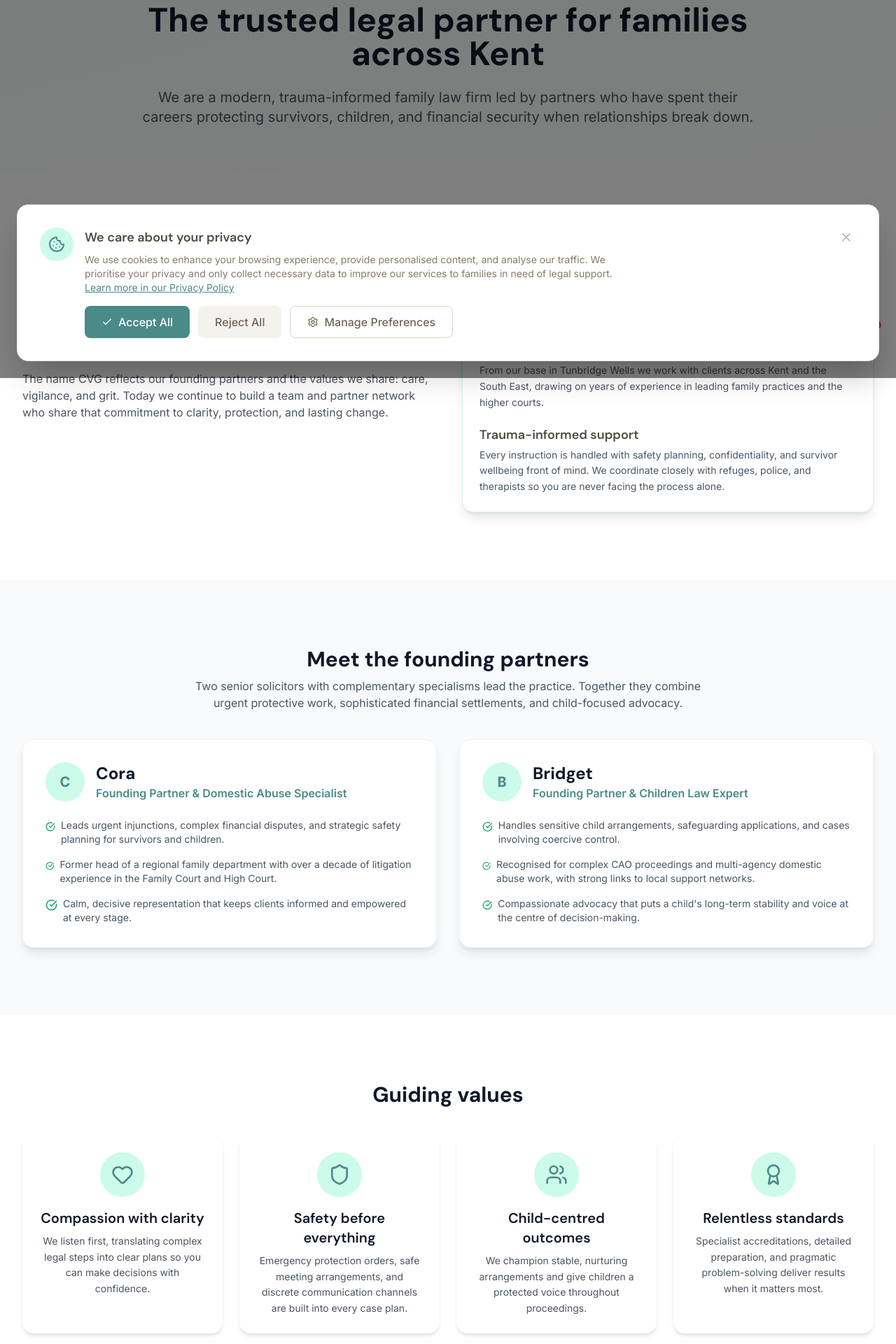
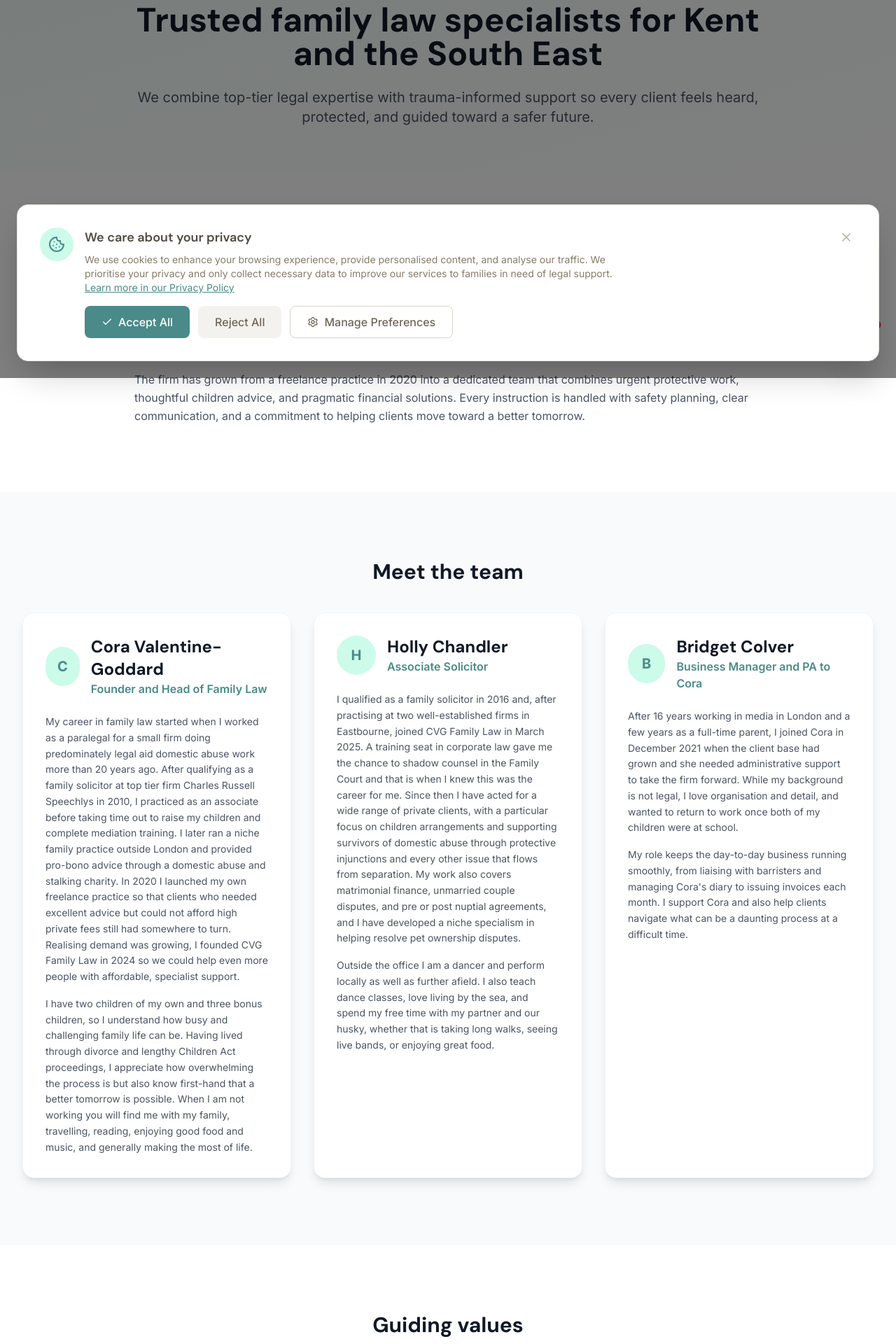
Before and after one commit to mattboostkit/cvg-family-law, a Next.js app: page /about in a window 1280 px wide. Shown: the part 260-2180 px from the top of the page at 70% size. Built offline with nearby package versions, Linux system fonts and the light colour scheme.

Commit message:
Align About page content with CVG site

```diff
--- a/app/about/page.tsx
+++ b/app/about/page.tsx
@@ -1,495 +1,214 @@
 import { Metadata } from "next";
-
 import Link from "next/link";
-
-import { Award, Users, Heart, Shield, ArrowRight, CheckCircle } from "lucide-react";
-
-
+import { Award, Users, Heart, Shield, ArrowRight } from "lucide-react";
 
 export const metadata: Metadata = {
-
   title: "About Us - CVG Family Law",
-
   description:
-
     "Learn how CVG Family Law supports families and survivors across Kent. Meet the founding partners, explore our values, and discover how we work.",
-
 };
 
-
-
-const storyHighlights = [
-
-  {
-
-    title: "Built for families navigating crisis",
-
-    description:
-
-      "CVG Family Law was created to give people experiencing domestic abuse, separation, or complex children matters a specialist team that blends technical excellence with human warmth.",
-
-  },
-
-  {
-
-    title: "Kent roots, national expertise",
-
-    description:
-
-      "From our base in Tunbridge Wells we work with clients across Kent and the South East, drawing on years of experience in leading family practices and the higher courts.",
-
-  },
-
-  {
-
-    title: "Trauma-informed support",
-
-    description:
-
-      "Every instruction is handled with safety planning, confidentiality, and survivor wellbeing front of mind. We coordinate closely with refuges, police, and therapists so you are never facing the process alone.",
-
-  },
-
+const storyCopy = [
+  "CVG Family Law was founded by Cora Valentine-Goddard after more than two decades of specialist family law work in London and the South East. Having started her career in legal aid domestic abuse matters and later qualifying at Charles Russell Speechlys, Cora set up CVG to deliver outstanding advice with the empathy and accessibility that families in crisis deserve.",
+  "The firm has grown from a freelance practice in 2020 into a dedicated team that combines urgent protective work, thoughtful children advice, and pragmatic financial solutions. Every instruction is handled with safety planning, clear communication, and a commitment to helping clients move toward a better tomorrow.",
 ];
 
-
-
 const teamMembers = [
-
   {
-
-    name: "Cora",
-
-    role: "Founding Partner & Domestic Abuse Specialist",
-
-    focus:
-
-      "Leads urgent injunctions, complex financial disputes, and strategic safety planning for survivors and children.",
-
-    experience:
-
-      "Former head of a regional family department with over a decade of litigation experience in the Family Court and High Court.",
-
-    approach:
-
-      "Calm, decisive representation that keeps clients informed and empowered at every stage.",
-
+    name: "Cora Valentine-Goddard",
+    role: "Founder and Head of Family Law",
+    bio: [
+      "My career in family law started when I worked as a paralegal for a small firm doing predominately legal aid domestic abuse work more than 20 years ago. After qualifying as a family solicitor at top tier firm Charles Russell Speechlys in 2010, I practiced as an associate before taking time out to raise my children and complete mediation training. I later ran a niche family practice outside London and provided pro-bono advice through a domestic abuse and stalking charity. In 2020 I launched my own freelance practice so that clients who needed excellent advice but could not afford high private fees still had somewhere to turn. Realising demand was growing, I founded CVG Family Law in 2024 so we could help even more people with affordable, specialist support.",
+      "I have two children of my own and three bonus children, so I understand how busy and challenging family life can be. Having lived through divorce and lengthy Children Act proceedings, I appreciate how overwhelming the process is but also know first-hand that a better tomorrow is possible. When I am not working you will find me with my family, travelling, reading, enjoying good food and music, and generally making the most of life.",
+    ],
   },
-
   {
-
-    name: "Bridget",
-
-    role: "Founding Partner & Children Law Expert",
-
-    focus:
-
-      "Handles sensitive child arrangements, safeguarding applications, and cases involving coercive control.",
-
-    experience:
-
-      "Recognised for complex CAO proceedings and multi-agency domestic abuse work, with strong links to local support networks.",
-
-    approach:
-
-      "Compassionate advocacy that puts a child's long-term stability and voice at the centre of decision-making.",
-
+    name: "Holly Chandler",
+    role: "Associate Solicitor",
+    bio: [
+      "I qualified as a family solicitor in 2016 and, after practising at two well-established firms in Eastbourne, joined CVG Family Law in March 2025. A training seat in corporate law gave me the chance to shadow counsel in the Family Court and that is when I knew this was the career for me. Since then I have acted for a wide range of private clients, with a particular focus on children arrangements and supporting survivors of domestic abuse through protective injunctions and every other issue that flows from separation. My work also covers matrimonial finance, unmarried couple disputes, and pre or post nuptial agreements, and I have developed a niche specialism in helping resolve pet ownership disputes.",
+      "Outside the office I am a dancer and perform locally as well as further afield. I also teach dance classes, love living by the sea, and spend my free time with my partner and our husky, whether that is taking long walks, seeing live bands, or enjoying great food.",
+    ],
   },
-
+  {
+    name: "Bridget Colver",
+    role: "Business Manager and PA to Cora",
+    bio: [
+      "After 16 years working in media in London and a few years as a full-time parent, I joined Cora in December 2021 when the client base had grown and she needed administrative support to take the firm forward. While my background is not legal, I love organisation and detail, and wanted to return to work once both of my children were at school.",
+      "My role keeps the day-to-day business running smoothly, from liaising with barristers and managing Cora's diary to issuing invoices each month. I support Cora and also help clients navigate what can be a daunting process at a difficult time.",
+    ],
+  },
 ];
 
-
-
 const values = [
-
   {
-
     icon: Heart,
-
     title: "Compassion with clarity",
-
     description:
-
-      "We listen first, translating complex legal steps into clear plans so you can make decisions with confidence.",
-
+      "We listen first and turn complicated legal steps into actionable plans so you can make confident decisions.",
   },
-
   {
-
     icon: Shield,
-
     title: "Safety before everything",
-
     description:
-
-      "Emergency protection orders, safe meeting arrangements, and discrete communication channels are built into every case plan.",
-
+      "Protective orders, safe communication channels, and discreet meetings are built into every case plan.",
   },
-
   {
-
     icon: Users,
-
     title: "Child-centred outcomes",
-
     description:
-
-      "We champion stable, nurturing arrangements and give children a protected voice throughout proceedings.",
-
+      "We champion secure, nurturing arrangements and make sure children's voices are heard throughout.",
   },
-
   {
-
     icon: Award,
-
     title: "Relentless standards",
-
     description:
-
-      "Specialist accreditations, detailed preparation, and pragmatic problem-solving deliver results when it matters most.",
-
+      "Specialist accreditations, thorough preparation, and pragmatic problem-solving deliver the best possible results.",
   },
-
 ];
 
-
-
 const approachPillars = [
-
   {
-
     step: "1",
-
-    title: "Listen & stabilise",
-
+    title: "Listen and stabilise",
     detail:
-
-      "Your first consultation focuses on immediate safety, urgent legal steps, and the practical support network around you.",
-
+      "Your first consultation focuses on immediate safety, urgent legal steps, and the practical network around you.",
   },
-
   {
-
     step: "2",
-
     title: "Shape the strategy",
-
     detail:
-
-      "We build a tailored roadmap covering protective injunctions, children issues, and financial planning with timelines you can rely on.",
-
+      "We build a tailored roadmap covering protective injunctions, children issues, and financial planning with reliable timelines.",
   },
-
   {
-
     step: "3",
-
-    title: "Advocate & adjust",
-
+    title: "Advocate and adjust",
     detail:
-
-      "Regular updates, proactive communication with professionals, and robust representation in negotiations or court.",
-
+      "You receive regular updates, proactive contact with professionals, and robust representation in negotiations or court.",
   },
-
   {
-
     step: "4",
-
     title: "Support beyond the order",
-
     detail:
-
-      "Post-order check-ins, links to community resources, and clear next steps so you feel secure long after proceedings end.",
-
+      "Post-order check-ins, community connections, and clear next steps help you feel secure long after proceedings end.",
   },
-
 ];
 
-
-
 export default function AboutPage() {
-
   return (
-
     <>
-
       <section className="bg-gradient-to-br from-primary-50 to-white py-16">
-
         <div className="container-main">
-
           <div className="max-w-4xl mx-auto text-center">
-
             <p className="text-sm uppercase tracking-wide text-primary-600 font-semibold mb-3">
-
               About CVG Family Law
-
             </p>
-
             <h1 className="text-4xl md:text-5xl font-bold mb-6">
-
-              The trusted legal partner for families across Kent
-
+              Trusted family law specialists for Kent and the South East
             </h1>
-
             <p className="text-xl text-gray-600">
-
-              We are a modern, trauma-informed family law firm led by partners who have spent their careers protecting survivors, children, and financial security when relationships break down.
-
+              We combine top-tier legal expertise with trauma-informed support so every client feels heard, protected, and guided toward a safer future.
             </p>
-
           </div>
-
         </div>
-
       </section>
 
-
-
       <section id="story" className="section-padding">
-
         <div className="container-main">
-
-          <div className="grid lg:grid-cols-2 gap-10 items-start">
-
-            <div>
-
-              <h2 className="text-3xl font-bold mb-4">Our story</h2>
-
-              <p className="text-gray-600 mb-4">
-
-                CVG Family Law was founded to remove the disconnect between superb legal advice and the compassionate, practical support that families in crisis deserve. Having seen firsthand how domestic abuse survivors and parents can feel lost in the system, we designed a firm that acts quickly, communicates transparently, and walks every step with you.
-
+          <div className="max-w-4xl mx-auto space-y-6">
+            <h2 className="text-3xl font-bold">Our story</h2>
+            {storyCopy.map((paragraph) => (
+              <p key={paragraph} className="text-gray-600 leading-relaxed">
+                {paragraph}
               </p>
-
-              <p className="text-gray-600">
-
-                The name CVG reflects our founding partners and the values we share: care, vigilance, and grit. Today we continue to build a team and partner network who share that commitment to clarity, protection, and lasting change.
-
-              </p>
-
-            </div>
-
-            <div className="bg-white rounded-2xl shadow-lg p-6 border border-primary-100">
-
-              <ul className="space-y-5">
-
-                {storyHighlights.map((item) => (
-
-                  <li key={item.title}>
-
-                    <h3 className="text-lg font-semibold text-warmgray-900 mb-1">{item.title}</h3>
-
-                    <p className="text-gray-600 text-sm leading-relaxed">{item.description}</p>
-
-                  </li>
-
-                ))}
-
-              </ul>
-
-            </div>
-
+            ))}
           </div>
-
         </div>
-
       </section>
 
-
-
       <section id="team" className="section-padding bg-gray-50">
-
         <div className="container-main">
-
-          <h2 className="text-3xl font-bold mb-2 text-center">Meet the founding partners</h2>
-
-          <p className="text-gray-600 text-center max-w-3xl mx-auto mb-10">
-
-            Two senior solicitors with complementary specialisms lead the practice. Together they combine urgent protective work, sophisticated financial settlements, and child-focused advocacy.
-
-          </p>
-
-          <div className="grid lg:grid-cols-2 gap-8">
-
+          <h2 className="text-3xl font-bold mb-10 text-center">Meet the team</h2>
+          <div className="grid lg:grid-cols-3 gap-8">
             {teamMembers.map((member) => (
-
-              <article key={member.name} className="bg-white rounded-2xl shadow-lg p-8 border border-gray-100">
-
+              <article key={member.name} className="bg-white rounded-2xl shadow-lg p-8 border border-gray-100 flex flex-col">
                 <div className="flex items-center gap-4 mb-6">
-
                   <div className="h-14 w-14 rounded-full bg-primary-100 text-primary-600 flex items-center justify-center text-xl font-bold">
-
                     {member.name.charAt(0)}
-
                   </div>
-
                   <div>
-
                     <h3 className="text-2xl font-bold">{member.name}</h3>
-
                     <p className="text-primary-600 font-semibold">{member.role}</p>
-
                   </div>
-
                 </div>
-
-                <ul className="space-y-4 text-sm text-gray-600">
-
-                  <li className="flex items-start gap-2">
-
-                    <CheckCircle className="h-5 w-5 text-secondary-600 mt-0.5" />
-
-                    <span>{member.focus}</span>
-
-                  </li>
-
-                  <li className="flex items-start gap-2">
-
-                    <CheckCircle className="h-5 w-5 text-secondary-600 mt-0.5" />
-
-                    <span>{member.experience}</span>
-
-                  </li>
-
-                  <li className="flex items-start gap-2">
-
-                    <CheckCircle className="h-5 w-5 text-secondary-600 mt-0.5" />
-
-                    <span>{member.approach}</span>
-
-                  </li>
-
-                </ul>
-
+                <div className="space-y-4 text-sm text-gray-600 leading-relaxed">
+                  {member.bio.map((paragraph) => (
+                    <p key={paragraph}>{paragraph}</p>
+                  ))}
+                </div>
               </article>
-
             ))}
-
           </div>
-
         </div>
-
       </section>
 
-
-
       <section id="values" className="section-padding">
-
         <div className="container-main">
-
           <h2 className="text-3xl font-bold mb-10 text-center">Guiding values</h2>
-
           <div className="grid md:grid-cols-2 lg:grid-cols-4 gap-6">
-
             {values.map((value) => {
-
               const Icon = value.icon;
-
               return (
-
                 <div key={value.title} className="text-center bg-white rounded-2xl shadow-md p-6">
-
                   <div className="w-16 h-16 bg-primary-100 rounded-full flex items-center justify-center mx-auto mb-4">
-
                     <Icon className="h-8 w-8 text-primary-600" />
-
                   </div>
-
                   <h3 className="text-xl font-semibold mb-2">{value.title}</h3>
-
                   <p className="text-gray-600 text-sm leading-relaxed">{value.description}</p>
-
                 </div>
-
               );
-
             })}
-
           </div>
-
         </div>
-
       </section>
 
-
-
       <section id="approach" className="section-padding bg-gray-50">
-
         <div className="container-main">
-
           <h2 className="text-3xl font-bold mb-6 text-center">How we work with you</h2>
-
           <p className="text-gray-600 text-center max-w-3xl mx-auto mb-10">
-
-            Whether you need an emergency order or long-term planning, we follow a clear, transparent process so you always understand the next step.
-
+            Whether you need emergency protection or long-term planning, we follow a transparent process so you always know the next step.
           </p>
-
           <div className="grid md:grid-cols-2 gap-6 max-w-4xl mx-auto">
-
             {approachPillars.map((pillar) => (
-
               <div key={pillar.step} className="bg-white border border-gray-100 rounded-2xl p-6 shadow-sm">
-
                 <div className="flex items-center gap-3 mb-3">
-
                   <span className="inline-flex h-8 w-8 items-center justify-center rounded-full bg-primary-100 text-primary-600 font-semibold">
-
                     {pillar.step}
-
                   </span>
-
                   <h3 className="text-lg font-semibold">{pillar.title}</h3>
-
                 </div>
-
                 <p className="text-sm text-gray-600 leading-relaxed">{pillar.detail}</p>
-
               </div>
-
             ))}
-
           </div>
-
         </div>
-
       </section>
 
-
-
       <section className="bg-primary-600 text-white section-padding">
-
         <div className="container-main text-center">
-
           <h2 className="text-3xl font-bold mb-4">Let&apos;s take the next step together</h2>
-
           <p className="text-xl mb-8 opacity-90 max-w-2xl mx-auto">
-
             Book a free 30-minute consultation and speak directly with a partner about the safest, most effective route forward.
-
           </p>
-
           <Link
-
             href="/contact"
-
             className="bg-white text-primary-600 px-8 py-4 rounded-md font-semibold hover:bg-gray-50 transition-colors inline-flex items-center gap-2"
-
           >
-
             Book your consultation
-
             <ArrowRight className="h-5 w-5" />
-
           </Link>
-
         </div>
-
       </section>
-
     </>
-
   );
-
 }
```
